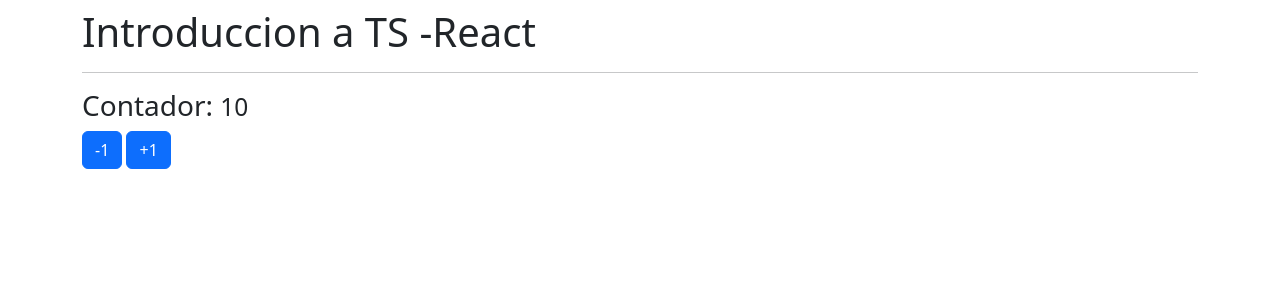
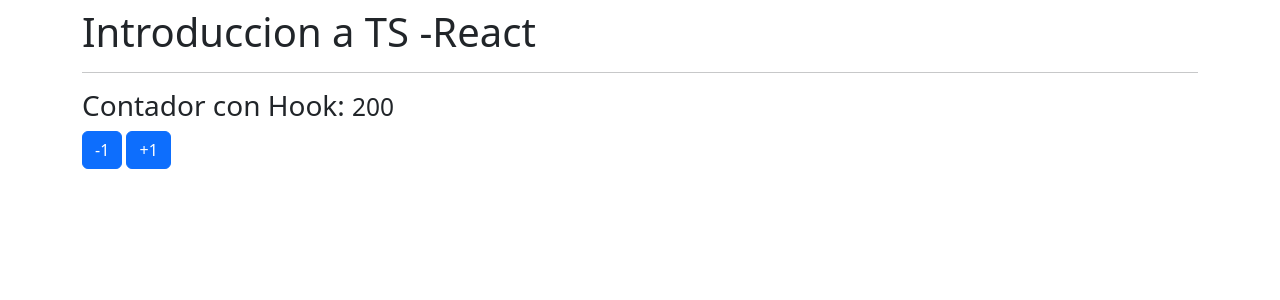
Before and after one commit to ruedaKaff/frontendTest_R.N_Remake, a React (Create React App) app in the folder 01-reforzamiento/: page / in a window 1280 px wide. Shown: the top 300 px of the page. Built offline with nearby package versions, Linux system fonts and the light colour scheme.

Commit message:
Custom hook

```diff
--- a/01-reforzamiento/src/App.tsx
+++ b/01-reforzamiento/src/App.tsx
@@ -1,6 +1,7 @@
 // import BasicTypes from "./typescript/BasicTypes"
 
-import Contador from "./components/Contador"
+// import Contador from "./components/Contador"
+import ContadorConHook from "./components/ContadorConHook"
 
 // import Funciones from "./typescript/Funciones"
 
@@ -15,7 +16,8 @@
       {/* <BasicTypes></BasicTypes> */}
       {/* <ObjetosLiterales/> */}
       {/* <Funciones></Funciones> */}
-      <Contador/>
+      {/* <Contador/> */}
+      <ContadorConHook/>
     </div>
   )
 }
--- /dev/null
+++ b/01-reforzamiento/src/components/ContadorConHook.tsx
@@ -0,0 +1,32 @@
+import { useState } from "react";
+import { useCounter } from "./hooks/useCounter";
+
+
+
+const ContadorConHook = () => {
+
+    const {valor, acumular}= useCounter(200);
+
+  return (
+    <>
+      <h3>Contador con Hook:  <small>{ valor }</small></h3>
+
+      <button
+        className="btn btn-primary "
+        onClick={()=>acumular(-1)}
+      >
+        -1
+      </button>
+      &nbsp;
+      <button
+        className="btn btn-primary ml-2 "
+        onClick={()=>acumular(1)}
+      >
+        +1
+      </button>
+
+    </>
+  )
+}
+
+export default ContadorConHook
--- /dev/null
+++ b/01-reforzamiento/src/components/hooks/useCounter.tsx
@@ -0,0 +1,18 @@
+import { useState } from "react";
+
+
+export const useCounter = ( inicial:number = 10) => {
+
+
+    const [valor, setValor] = useState(inicial)
+
+    const acumular = (numero: number) => {
+
+        setValor(valor + numero);
+    }
+    return {
+        valor,
+        acumular
+    }
+
+}
```
